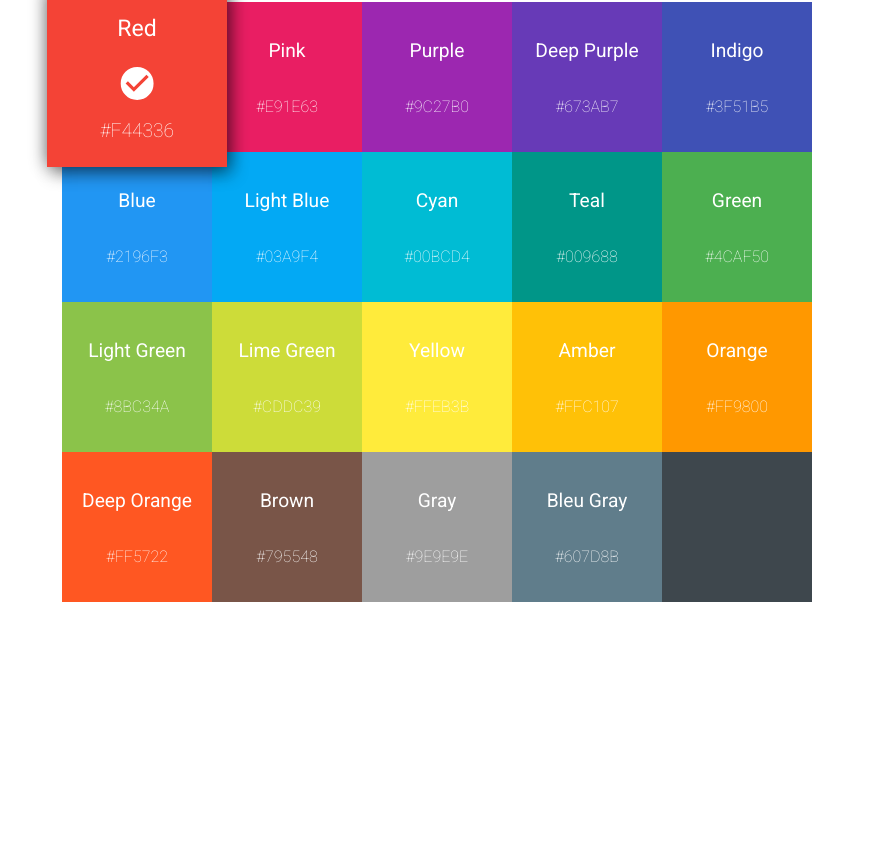
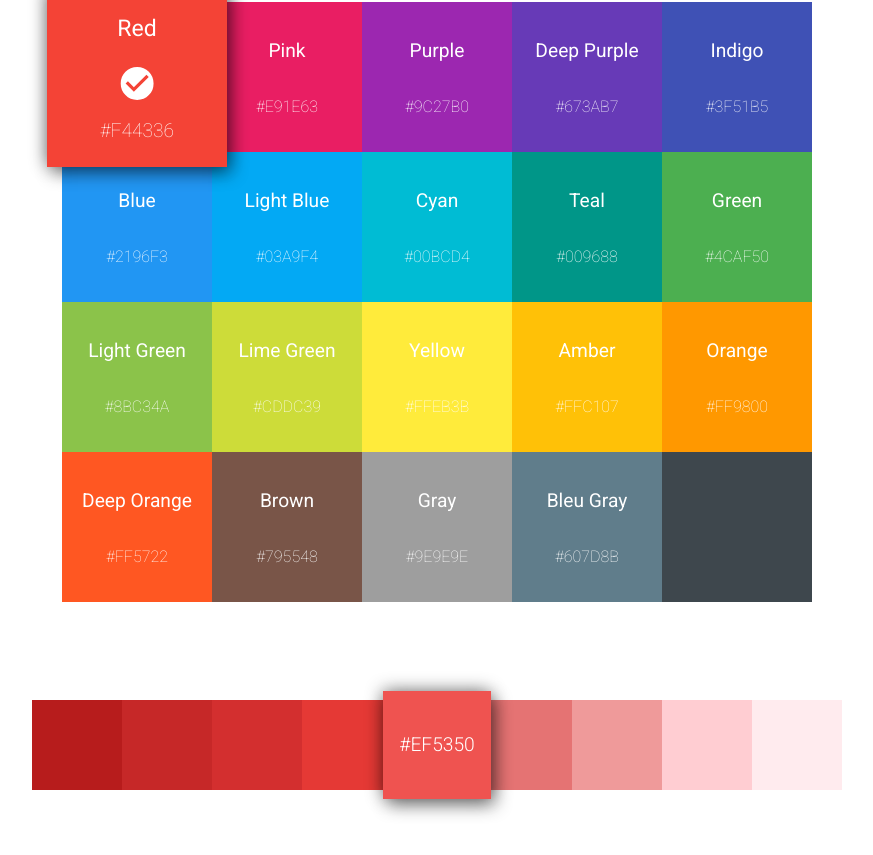
Before and after one commit to ick-seshoka/colors, a React (Create React App) app: page / in a window 1280 px wide. Shown: the part 1241-2096 px from the top of the page, without its empty margins (203-1076 px from the left). Before the commit the page ends 1959 px from the top, so only its background shows below. Built offline with nearby package versions, Linux system fonts and the light colour scheme.

Commit message:
initialised grid shades

```diff
--- a/src/container/PaletteGrid/PaletteGrid.js
+++ b/src/container/PaletteGrid/PaletteGrid.js
@@ -1,17 +1,24 @@
 import React from "react";
 
 import { paletteColors } from "../../enums";
+import { paletteShades } from "../../enums";
 
 import Intro from "./intro";
 import Grid from "./grid";
+import Shades from "./shades";
 
 import { Container } from "./styles";
 
-const PaletteGrid = () => (
-  <Container>
-    <Intro />
-    <Grid palette={paletteColors} />
-  </Container>
-);
+const PaletteGrid = () => {
+  const shades = paletteShades.filter(({ active }) => active)[0].shades;
+
+  return (
+    <Container>
+      <Intro />
+      <Grid palette={paletteColors} />
+      <Shades paletteShades={shades} />
+    </Container>
+  );
+};
 
 export default PaletteGrid;
--- /dev/null
+++ b/src/container/PaletteGrid/shades/Shades.js
@@ -0,0 +1,27 @@
+import React from "react";
+
+import PropTypes from "prop-types";
+
+import { Container, Spectrum, ColorCard } from "./styles";
+
+const Shades = ({ paletteShades }) => {
+  const gridCards = paletteShades.map(({ colorCode, active, id }) => {
+    return (
+      <ColorCard key={id} colorCode={colorCode} active={active}>
+        {active && colorCode}
+      </ColorCard>
+    );
+  });
+
+  return (
+    <Container>
+      <Spectrum>{gridCards}</Spectrum>
+    </Container>
+  );
+};
+
+Shades.prototype = {
+  shades: PropTypes.array,
+};
+
+export default Shades;
--- /dev/null
+++ b/src/container/PaletteGrid/shades/index.js
@@ -0,0 +1 @@
+export { default } from "./Shades";
--- /dev/null
+++ b/src/container/PaletteGrid/shades/styles.js
@@ -0,0 +1,37 @@
+import styled, { css } from "styled-components";
+
+export const Container = styled.div`
+  display: flex;
+  flex-direction: column;
+  max-width: 1200px;
+  margin: 0 auto;
+`;
+
+export const Spectrum = styled.div`
+  display: grid;
+  grid-template-columns: repeat(9, auto);
+  justify-items: center;
+  justify-self: center;
+  margin-top: 6.125em;
+`;
+
+export const ColorCard = styled.div`
+  display: flex;
+  flex-direction: column;
+  width: 5.625em;
+  height: 5.625em;
+  background-color: ${({ colorCode }) =>
+    colorCode ? colorCode : "var(--dark-grey)"};
+  justify-content: center;
+  align-items: center;
+
+  ${({ active }) =>
+    active &&
+    css`
+      box-shadow: -1px -1px 14px 0 rgba(0, 0, 0, 0.44),
+        4px 6px 14px 0 rgba(0, 0, 0, 0.45);
+      transform: scale(1.2);
+    `}
+  color: var(--white);
+  font-weight: 300;
+`;
--- a/src/enums/palette-colors.js
+++ b/src/enums/palette-colors.js
@@ -25,13 +25,17 @@ export const paletteShades = [
   {
     name: "red",
     code: "#F44336",
+    active: true,
     shades: [
-      { id: 1, colorCode: "#B71C1C" },
-      { id: 2, colorCode: "#C62828" },
-      { id: 3, colorCode: "#D32F2F" },
-      { id: 4, colorCode: "#E53935" },
-      { id: 5, colorCode: "#EF5350" },
-      { id: 6, colorCode: "#E57373" },
+      { id: 1, colorCode: "#B71C1C", active: false },
+      { id: 2, colorCode: "#C62828", active: false },
+      { id: 3, colorCode: "#D32F2F", active: false },
+      { id: 4, colorCode: "#E53935", active: false },
+      { id: 5, colorCode: "#EF5350", active: true },
+      { id: 6, colorCode: "#E57373", active: false },
+      { id: 7, colorCode: "#EF9A9A", active: false },
+      { id: 8, colorCode: "#FFCDD2", active: false },
+      { id: 9, colorCode: "#FFEBEE", active: false },
     ],
   },
 ];
```
